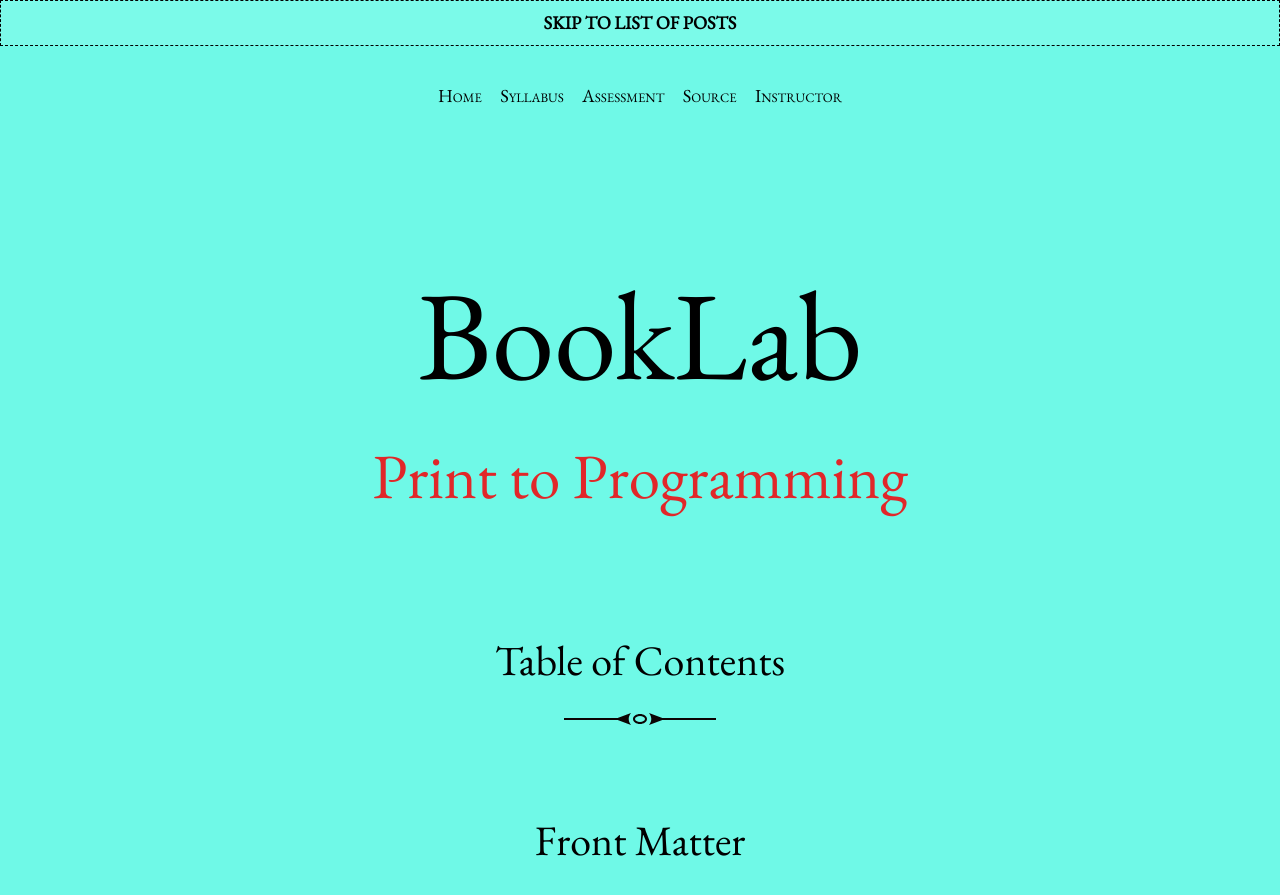
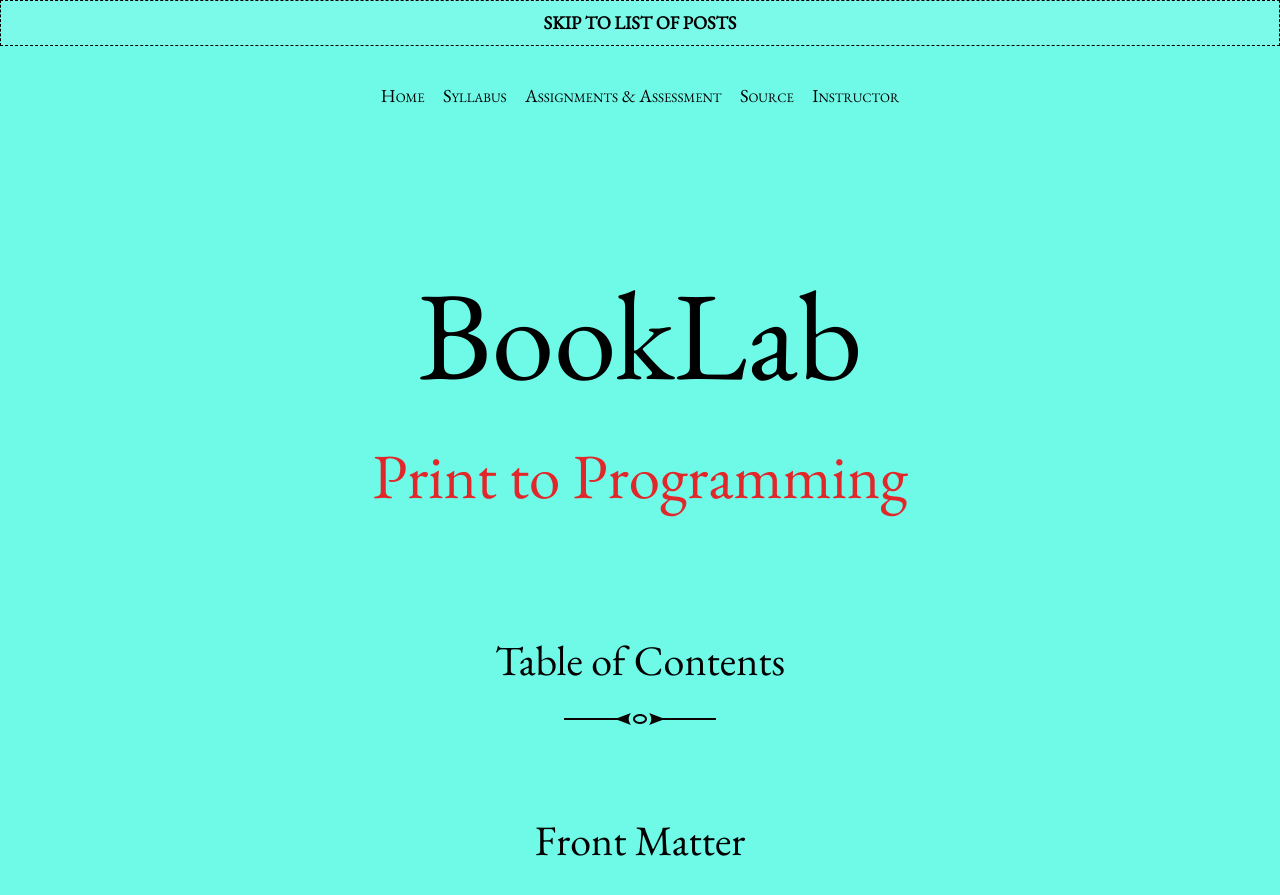
Before and after one commit to rccordell/s26bl, a Jekyll site: the page built from index.html, in a window 1280 px wide and 900 px high. Shown: the top 895 px of the window. Built offline with Jekyll 4.4.1, drawn with Linux system fonts in a browser that asks for light colours; the list of posts is cut into pages by our own code; some of the changed text lies outside the part shown.

Commit message:
Update menu.yml

```diff
--- a/_data/menu.yml
+++ b/_data/menu.yml
@@ -1,7 +1,7 @@
 - title: Syllabus
   url: /pages/syllabus.html
 
-- title: Assessment
+- title: Assignments & Assessment
   url: /pages/assessment.html
 
 - title: Source
```
